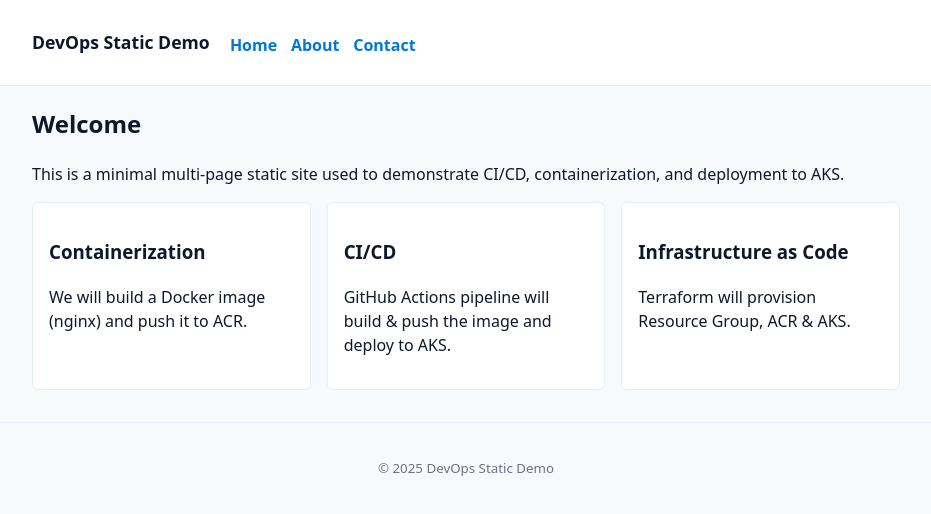
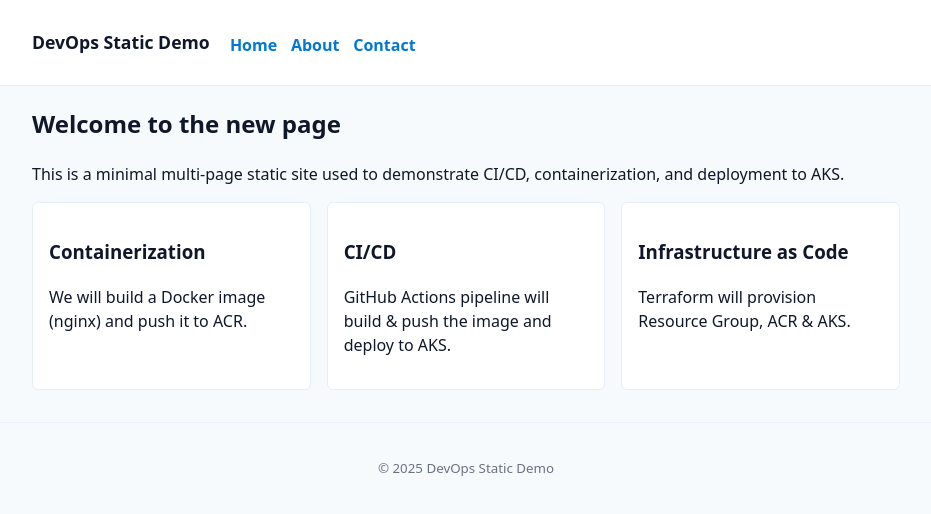
Before and after one commit to Akash7125/devops-static-site, a plain HTML site: page index.html in a window 1280 px wide. Shown: the whole page, without its empty margins (174-1105 px from the left). Drawn offline with Linux system fonts and the light colour scheme.

Commit message:
Testing auto-deploy pipeline

```diff
--- a/index.html
+++ b/index.html
@@ -19,7 +19,7 @@
   </header>
 
   <main class="container">
-    <h2>Welcome</h2>
+    <h2>Welcome to the new page</h2>
     <p>This is a minimal multi-page static site used to demonstrate CI/CD, containerization, and deployment to AKS.</p>
 
     <section class="features">
```
